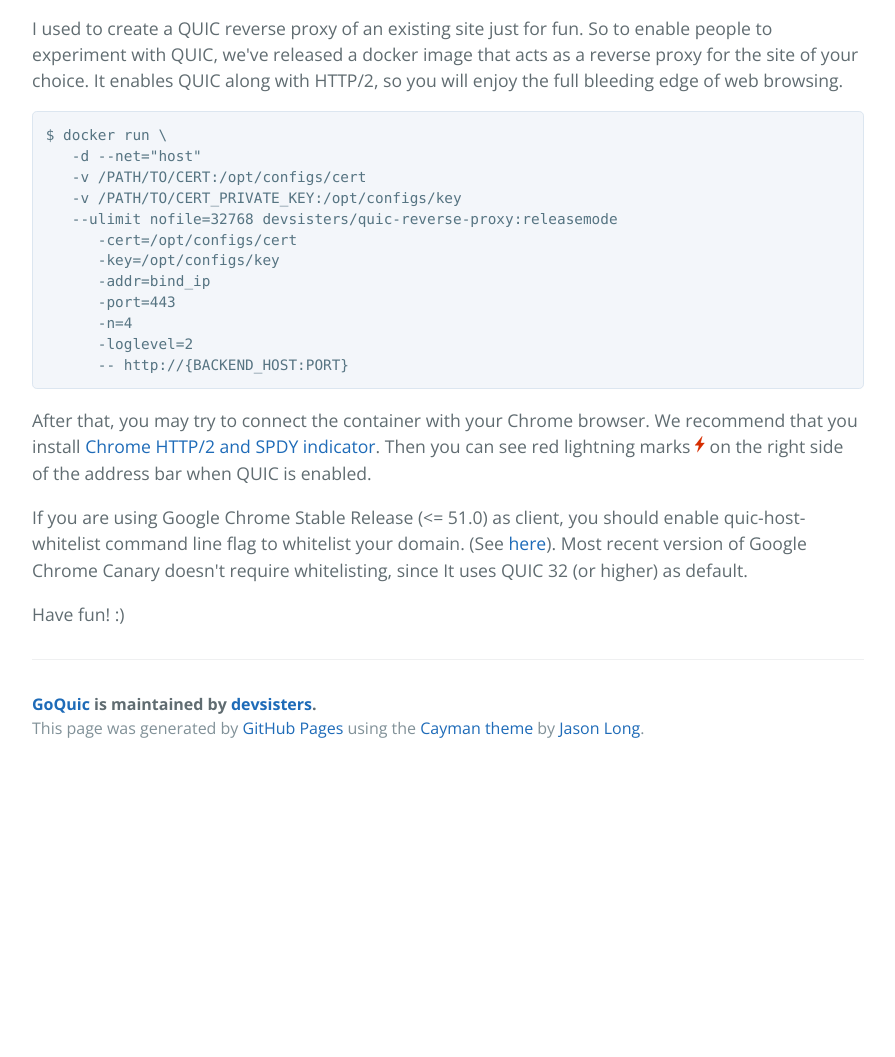
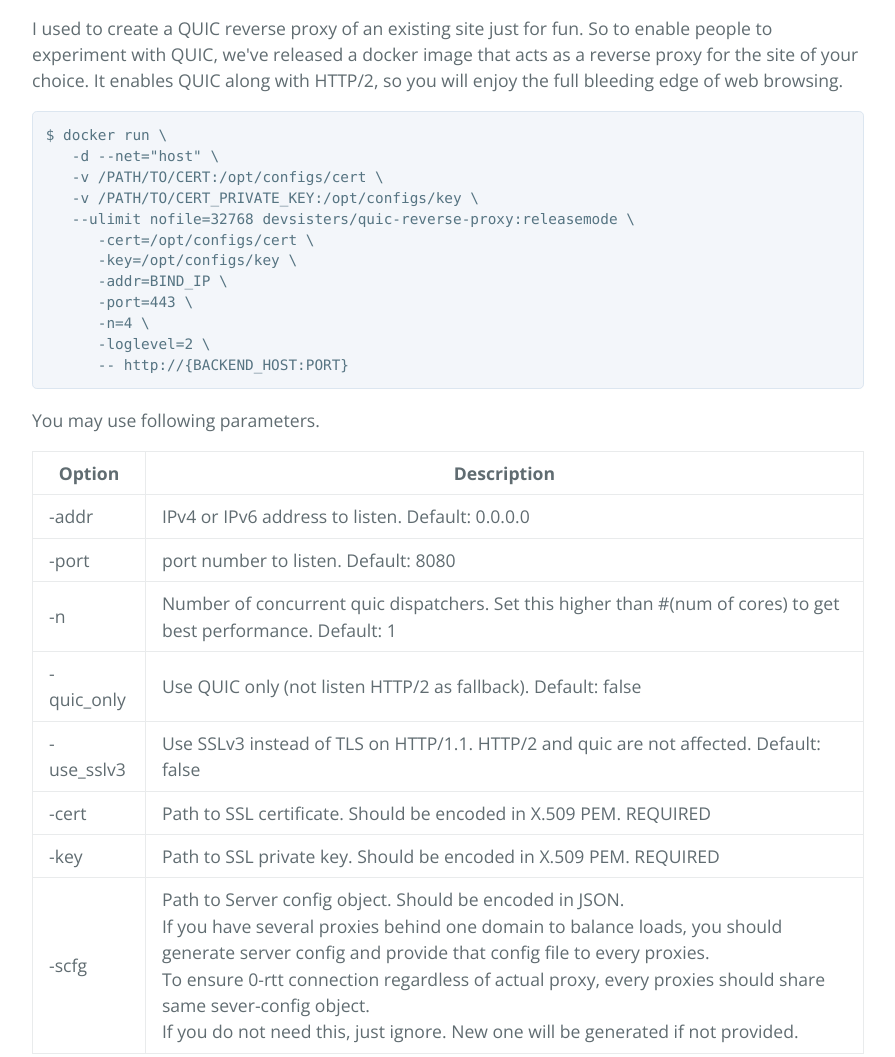
Before and after one commit to devsisters/goquic, a plain HTML site: page index.html in a window 1280 px wide. Shown: the part 4108-5165 px from the top of the page, without its empty margins (192-1087 px from the left). Before the commit the page ends 4880 px from the top, so only its background shows below. Drawn offline with nearby package versions, Linux system fonts and the light colour scheme.

Commit message:
Docs update

```diff
--- a/index.html
+++ b/index.html
@@ -150,18 +150,70 @@
 <p>I used to create a QUIC reverse proxy of an existing site just for fun. So to enable people to experiment with QUIC, we've released a docker image that acts as a reverse proxy for the site of your choice. It enables QUIC along with HTTP/2, so you will enjoy the full bleeding edge of web browsing.</p>
 
 <pre><code>$ docker run \
-   -d --net="host"
-   -v /PATH/TO/CERT:/opt/configs/cert
-   -v /PATH/TO/CERT_PRIVATE_KEY:/opt/configs/key
-   --ulimit nofile=32768 devsisters/quic-reverse-proxy:releasemode
-      -cert=/opt/configs/cert
-      -key=/opt/configs/key
-      -addr=bind_ip
-      -port=443
-      -n=4
-      -loglevel=2
+   -d --net="host" \
+   -v /PATH/TO/CERT:/opt/configs/cert \
+   -v /PATH/TO/CERT_PRIVATE_KEY:/opt/configs/key \
+   --ulimit nofile=32768 devsisters/quic-reverse-proxy:releasemode \
+      -cert=/opt/configs/cert \
+      -key=/opt/configs/key \
+      -addr=BIND_IP \
+      -port=443 \
+      -n=4 \
+      -loglevel=2 \
       -- http://{BACKEND_HOST:PORT}
 </code></pre>
+
+<p>You may use following parameters.
+<table>
+<thead>
+<tr>
+<th>Option</th>
+<th>Description</th>
+</tr>
+</thead>
+<tbody>
+<tr>
+<td>-addr</td>
+<td>IPv4 or IPv6 address to listen. Default: 0.0.0.0</td>
+</tr>
+<tr>
+<td>-port</td>
+<td>port number to listen. Default: 8080</td>
+</tr>
+<tr>
+<td>-n</td>
+<td>Number of concurrent quic dispatchers. Set this higher than #(num of cores) to get best performance. Default: 1</td>
+</tr>
+<tr>
+<td>-quic_only</td>
+<td>Use QUIC only (not listen HTTP/2 as fallback). Default: false</td>
+</tr>
+<tr>
+<td>-use_sslv3</td>
+<td>Use SSLv3 instead of TLS on HTTP/1.1. HTTP/2 and quic are not affected. Default: false</td>
+</tr>
+<tr>
+<td>-cert</td>
+<td>Path to SSL certificate. Should be encoded in X.509 PEM. REQUIRED</td>
+</tr>
+<tr>
+<td>-key</td>
+<td>Path to SSL private key. Should be encoded in X.509 PEM. REQUIRED</td>
+</tr>
+<tr>
+<td>-scfg</td>
+<td>Path to Server config object. Should be encoded in JSON. <br/>
+If you have several proxies behind one domain to balance loads, you should generate server config and provide that config file to every proxies. <br/>
+To ensure 0-rtt connection regardless of actual proxy, every proxies should share same sever-config object. <br/>
+If you do not need this, just ignore. New one will be generated if not provided.
+</td>
+</tr>
+
+</tbody>
+</table>
+
+</p>
+
 
 <p>After that, you may try to connect the container with your Chrome browser. We recommend that you install <a href="https://chrome.google.com/webstore/detail/http2-and-spdy-indicator/mpbpobfflnpcgagjijhmgnchggcjblin">Chrome HTTP/2 and SPDY indicator</a>. Then you can see red lightning marks <img src="images/icon-quic.png"> on the right side of the address bar when QUIC is enabled.</p>
 
```
